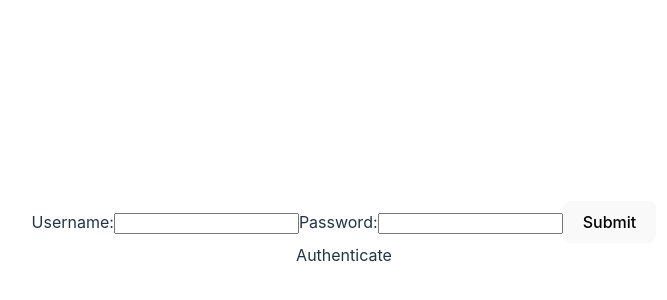
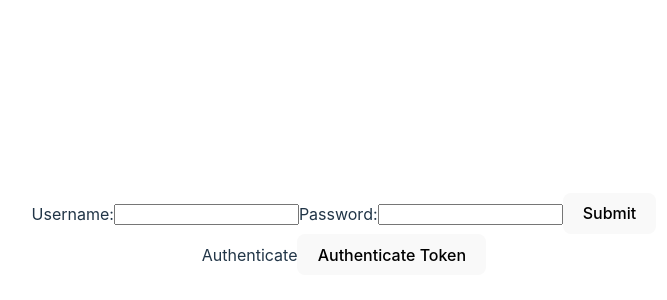
Before and after one commit to andrewlin1368/reactforms, a React (Vite) app: page / in a window 1280 px wide. Shown: the part 166-466 px from the top of the page, without its empty margins (296-963 px from the left). Built offline with nearby package versions, Linux system fonts and the light colour scheme.

Commit message:
added token

```diff
--- a/package.json
+++ b/package.json
@@ -14,7 +14,8 @@
     "bootstrap": "^5.3.2",
     "jsonwebtoken": "^9.0.2",
     "react": "^18.2.0",
-    "react-dom": "^18.2.0"
+    "react-dom": "^18.2.0",
+    "react-validation": "^3.0.7"
   },
   "devDependencies": {
     "@types/react": "^18.2.43",
--- a/src/App.jsx
+++ b/src/App.jsx
@@ -4,10 +4,12 @@ import SignUpForm from "./components/SignUpForm";
 import Authenticate from "./components/Authenticate";
 
 function App() {
+  const [token, setToken] = useState(null);
+  console.log(token);
   return (
     <>
-      <SignUpForm></SignUpForm>
-      <Authenticate></Authenticate>
+      <SignUpForm token={token} setToken={setToken}></SignUpForm>
+      <Authenticate token={token} setToken={setToken}></Authenticate>
     </>
   );
 }
--- a/src/components/Authenticate.jsx
+++ b/src/components/Authenticate.jsx
@@ -1,5 +1,34 @@
-import React from "react";
+import React, { useState } from "react";
+import axios from "axios";
 
-export default function Authenticate() {
-  return <div>Authenticate</div>;
+export default function Authenticate({ token, setToken }) {
+  const [message, setMessage] = useState(null);
+  console.log("auth", token);
+  const authToken = async () => {
+    try {
+      const response = await axios.get(
+        "https://fsa-jwt-practice.herokuapp.com/authenticate",
+        {
+          headers: {
+            "Content-Type": "application/json",
+            Authorization: `Bearer ${token}`,
+          },
+        }
+      );
+      setMessage(response.data.message);
+      console.log(response.data.message);
+    } catch (error) {
+      setMessage(error.message);
+      console.log("error", error.message);
+    }
+  };
+
+  return (
+    (!message && (
+      <div>
+        Authenticate
+        <button onClick={authToken}>Authenticate Token</button>
+      </div>
+    )) || <div>Message: {message}</div>
+  );
 }
--- a/src/components/SignUpForm.jsx
+++ b/src/components/SignUpForm.jsx
@@ -1,7 +1,7 @@
 import React, { useState } from "react";
 import axios from "axios";
 
-export default function SignUpForm() {
+export default function SignUpForm({ token, setToken }) {
   const [form, setForm] = useState({ username: "", password: "" });
   const [message, setMessage] = useState(null);
 
@@ -22,6 +22,7 @@ export default function SignUpForm() {
       );
       console.log(response);
       setMessage(response.data.message);
+      setToken(response.data.token);
     } catch (error) {
       setMessage(error);
     }
@@ -41,7 +42,7 @@ export default function SignUpForm() {
     )) || (
       <div>
         <h2>{message}</h2>
-        <h4>{form.username}</h4>
+        <h4>@{form.username}</h4>
       </div>
     )
   );
```
Also changed, not shown: 1 other file (tests, documents, lock files or other folders).
